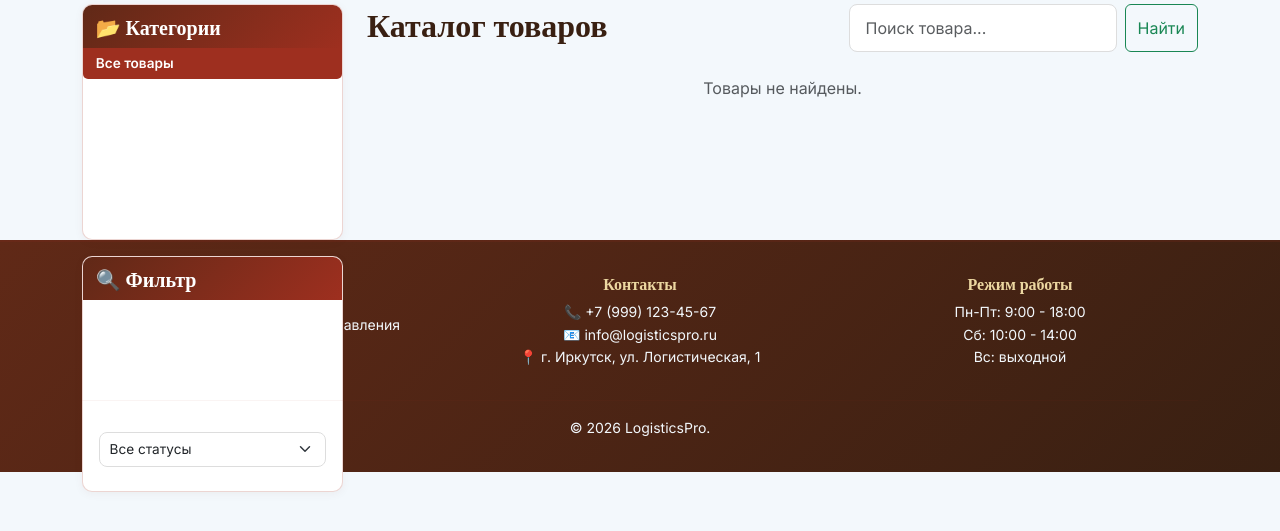
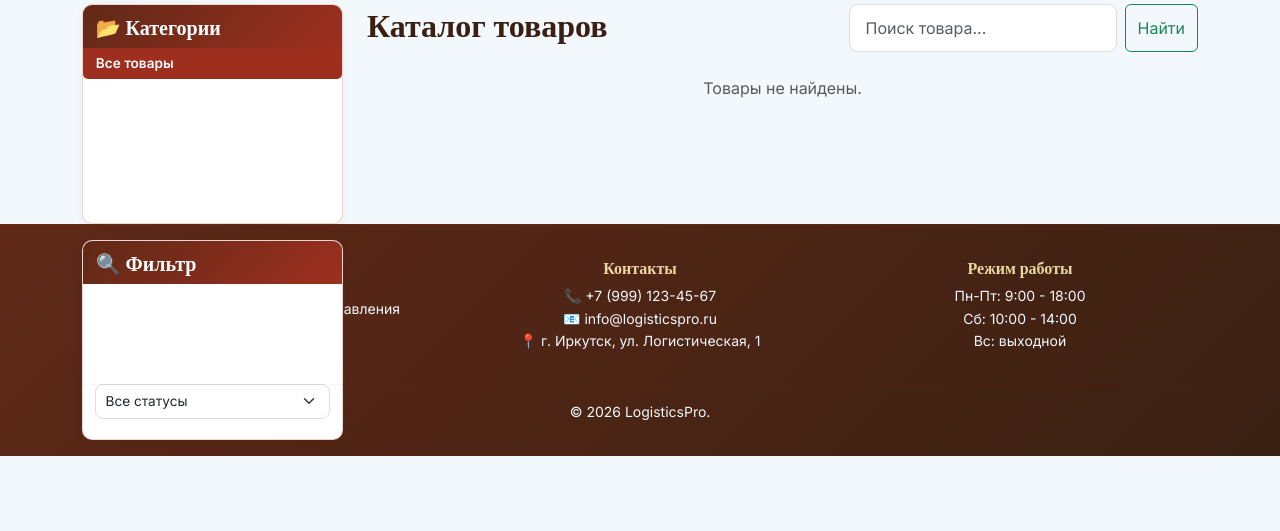
Before and after one commit to egasik/logistic_system, a Django app: page / in a window 1280 px wide. Shown: the part 138-669 px from the top of the page. Run offline with Django 5.2, Linux system fonts and the light colour scheme; data that the repository does not hold is empty.

Commit message:
update branch

```diff
--- a/static/css/style.css
+++ b/static/css/style.css
@@ -519,11 +519,17 @@ input[type="number"] {
     max-height: 400px;
     overflow-y: auto;
     overflow-x: hidden;
+    margin-bottom: 1rem;
 }
 
-/* Карточка категорий */
+/* Карточка категорий - первая карточка */
 .col-md-3 .card:first-child {
     max-height: 350px;
+}
+
+/* Карточка фильтра - вторая карточка */
+.col-md-3 .card:nth-child(2) {
+    max-height: 200px;
 }
 
 /* Заголовки в сайдбаре */
@@ -554,6 +560,11 @@ input[type="number"] {
     padding: 0.4rem 0.6rem;
 }
 
+/* Тело карточки фильтра */
+.col-md-3 .card-body {
+    padding: 0.75rem;
+}
+
 /* Кастомизация скроллбара для сайдбара */
 .col-md-3 .card::-webkit-scrollbar {
     width: 6px;
```
Also changed, not shown: 1 other file.
